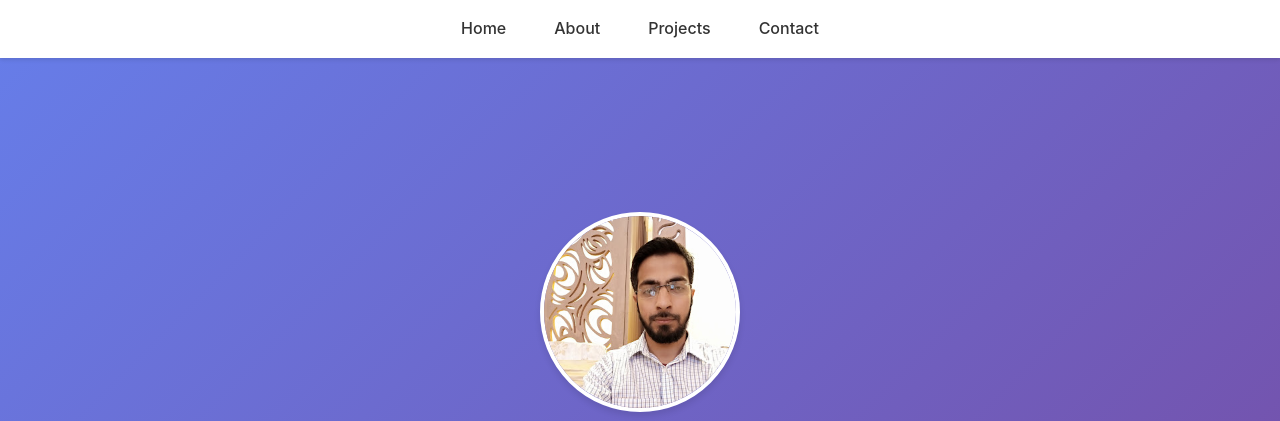
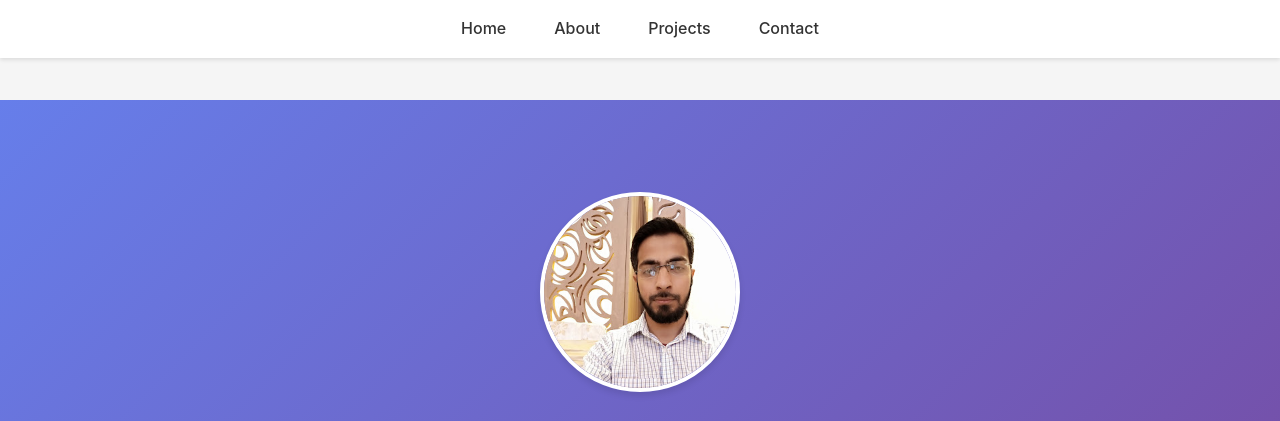
Before and after one commit to waseemawan1/Portfolio, a plain HTML site: page index.html in a window 1280 px wide. Shown: the top 421 px of the page. Drawn offline with Linux system fonts and the light colour scheme.

Commit message:
Update style.css

```diff
--- a/style.css
+++ b/style.css
@@ -46,13 +46,14 @@ nav ul li a:hover {
 
 /* Hero Section */
 .hero {
-    height: 100vh;
+    height: 70vh;
     display: flex;
     align-items: center;
     justify-content: center;
     background: linear-gradient(135deg, #667eea, #764ba2);
     color: white;
     text-align: center;
+    margin-top: 100px;
 }
 
 .avatar {
```
